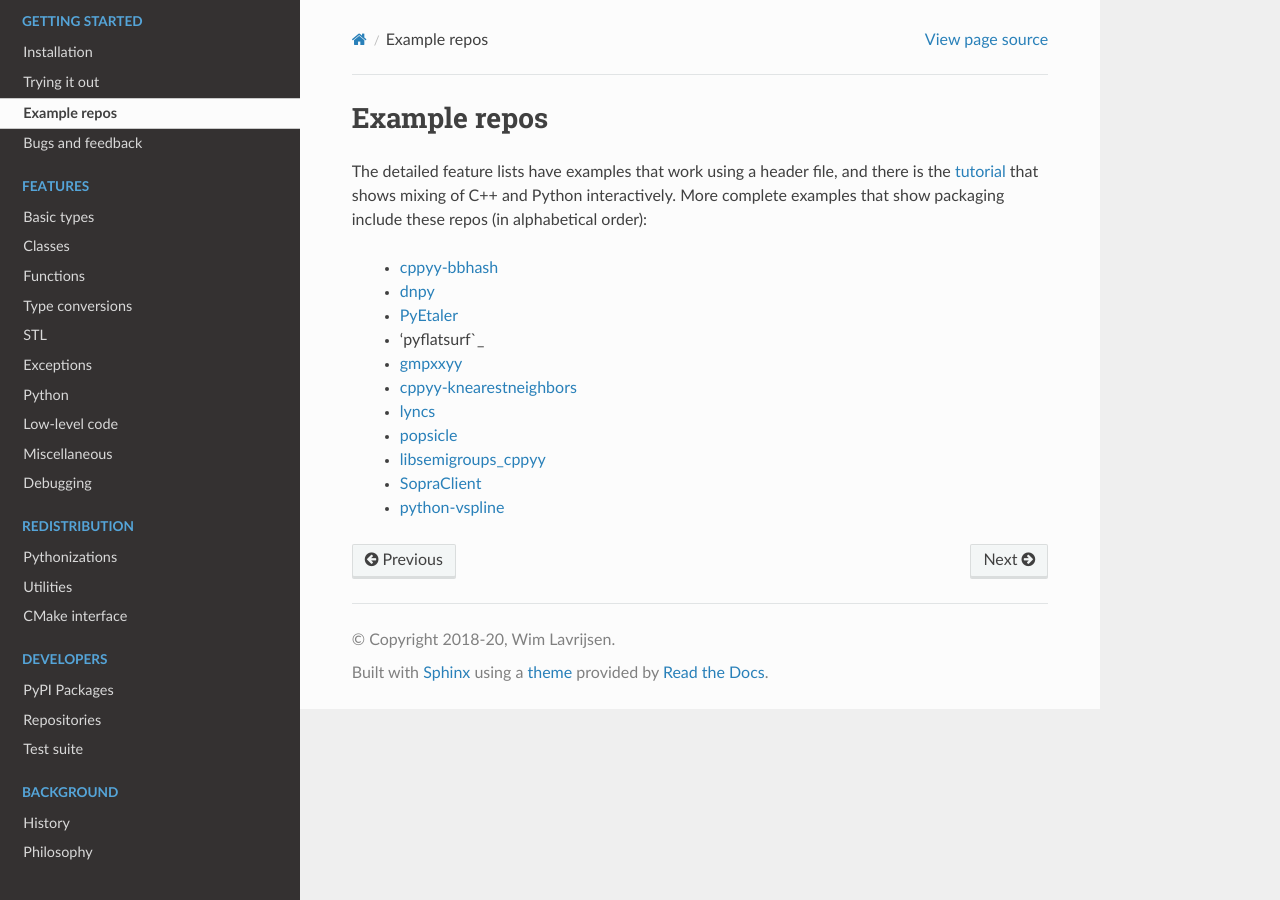
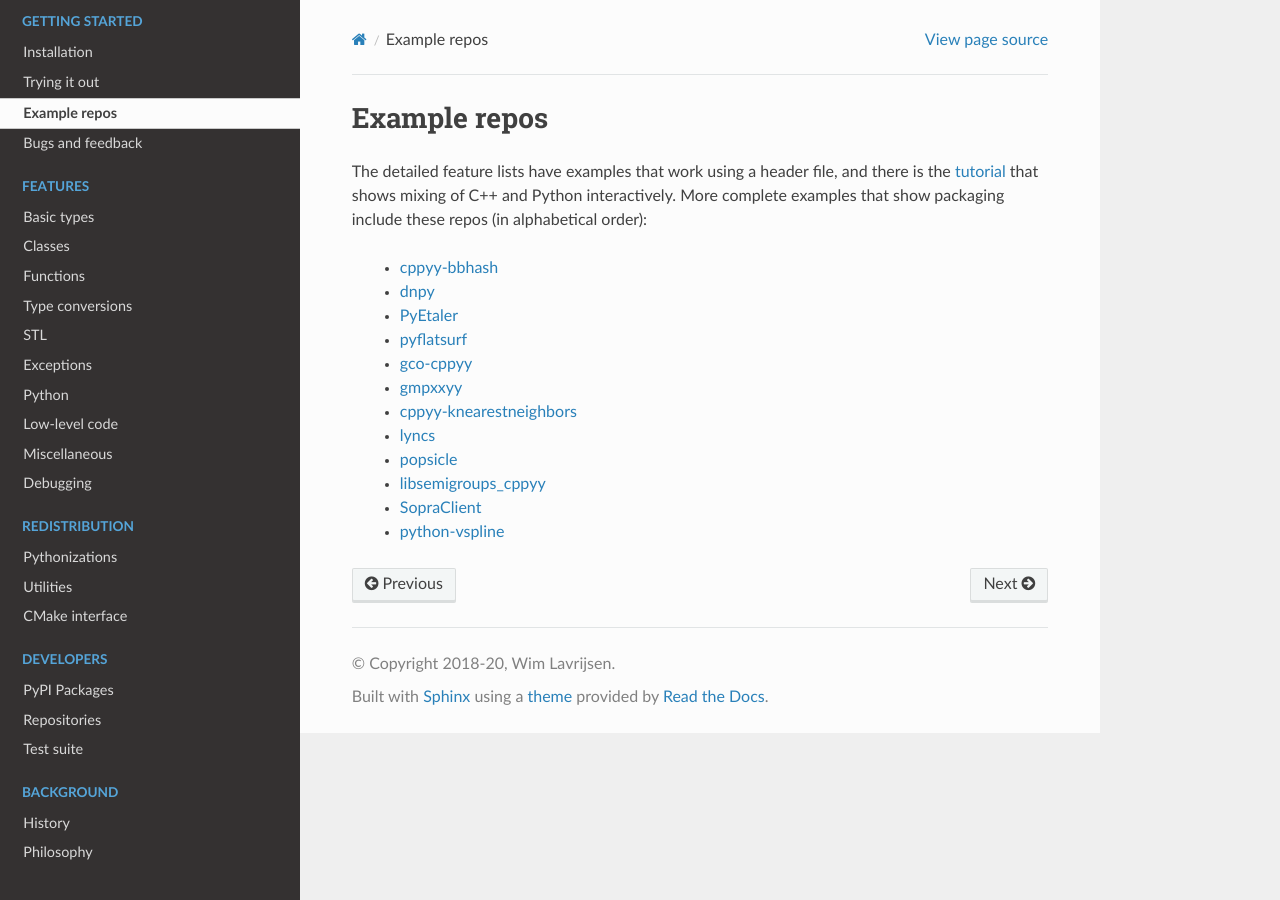
Before and after one commit to wlav/cppyy, a Sphinx documentation site: the page built from doc/source/examples.rst, in a window 1280 px wide. Built offline with Sphinx 7.4.7 and the Read the Docs theme 2.0.0, drawn with Linux system fonts in a browser that asks for light colours.

Commit message:
add gco-cppyy

```diff
--- a/doc/source/examples.rst
+++ b/doc/source/examples.rst
@@ -11,7 +11,8 @@ alphabetical order):
  * `cppyy-bbhash`_
  * `dnpy`_
  * `PyEtaler`_
- * 'pyflatsurf`_
+ * `pyflatsurf`_
+ * `gco-cppyy`_
  * `gmpxxyy`_
  * `cppyy-knearestneighbors`_
  * `lyncs`_
@@ -25,6 +26,7 @@ alphabetical order):
 .. _dnpy: https://github.com/txjmb/dnpy
 .. _PyEtaler: https://github.com/etaler/PyEtaler
 .. _pyflatsurf: https://github.com/flatsurf/flatsurf
+.. _gco-cppyy: https://github.com/agoose77/gco-cppyy
 .. _gmpxxyy: https://github.com/flatsurf/gmpxxyy
 .. _cppyy-knearestneighbors: https://github.com/jclay/cppyy-knearestneighbors-example
 .. _lyncs: https://github.com/sbacchio/lyncs
```
